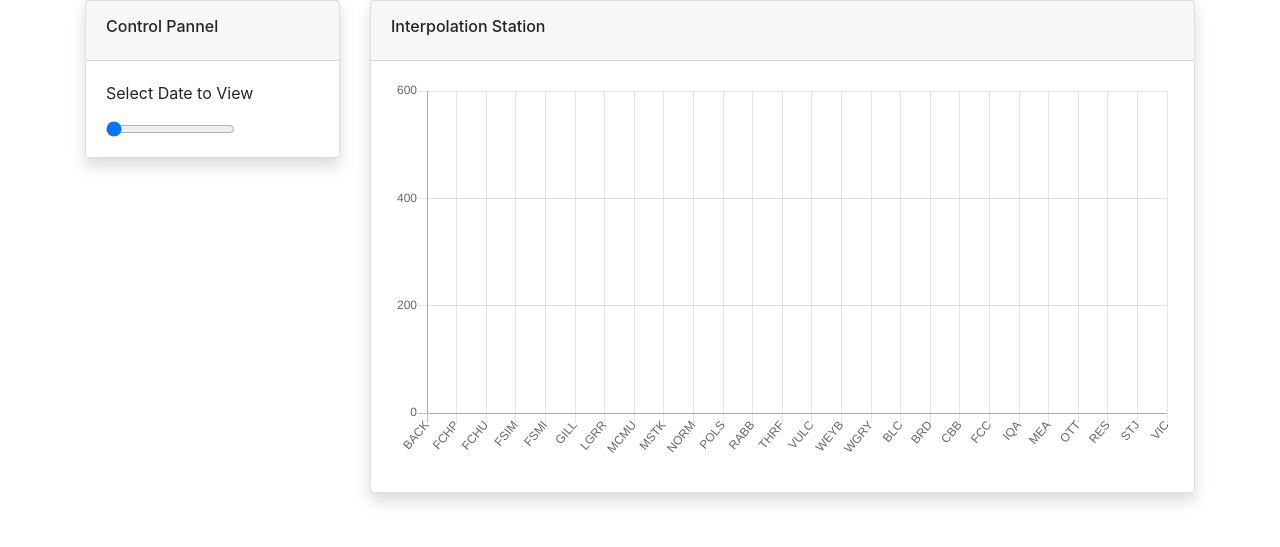
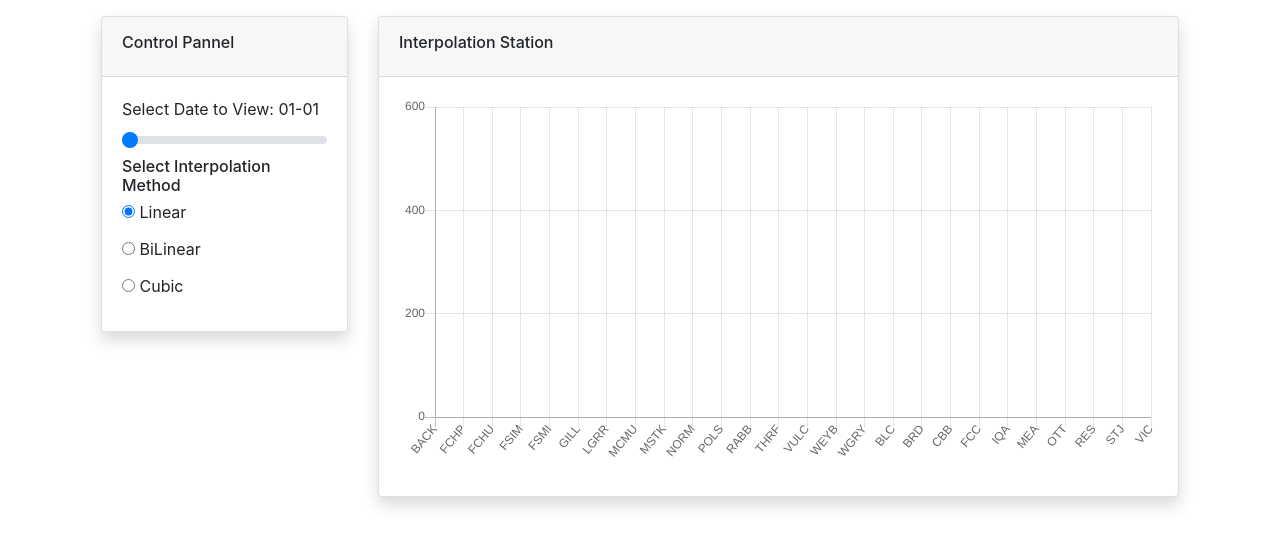
Before and after one commit to filipp-g/magneto, a Flask app: page /data in a window 1280 px wide. Shown: the top 547 px of the page. Run offline with Flask 2, Linux system fonts and the light colour scheme; parts of the project's set-up code (start-up, migrations or seed data) failed here and were passed over; some libraries are stand-ins or nearby versions.

Commit message:
Fancy Graphics to Data

```diff
--- a/static/css/style.css
+++ b/static/css/style.css
@@ -4,8 +4,6 @@ body {
         margin: 0;
         padding: 0;
     }
-
-
     /* Always set the map height explicitly to define the size of the div
  * element that contains the map. */
 
@@ -15,6 +13,6 @@ body {
         margin: 0 auto;
     }
 
-.canvas {
-    height: 400px;
+    .menu-item {
+        margin-bottom: 5px;
     }
--- a/templates/data.html
+++ b/templates/data.html
@@ -1,9 +1,7 @@
 <head>
     <!-- Optional JavaScript -->
     <!-- jQuery first, then Popper.js, then Bootstrap JS -->
-    <script src="https://code.jquery.com/jquery-3.3.1.slim.min.js" integrity="sha384-q8i/X+965DzO0rT7abK41JStQIAqVgRVzpbzo5smXKp4YfRvH+8abtTE1Pi6jizo" crossorigin="anonymous"></script>
     <script src="https://cdnjs.cloudflare.com/ajax/libs/popper.js/1.14.7/umd/popper.min.js" integrity="sha384-UO2eT0CpHqdSJQ6hJty5KVphtPhzWj9WO1clHTMGa3JDZwrnQq4sF86dIHNDz0W1" crossorigin="anonymous"></script>
-    <script src="https://stackpath.bootstrapcdn.com/bootstrap/4.3.1/js/bootstrap.min.js" integrity="sha384-JjSmVgyd0p3pXB1rRibZUAYoIIy6OrQ6VrjIEaFf/nJGzIxFDsf4x0xIM+B07jRM" crossorigin="anonymous"></script>
     <script src="{{ url_for('static', filename='js/jquery.min.js') }}"></script>
     <script src="{{ url_for('static', filename='js/chart.min.js') }}"></script>
     <script src="{{ url_for('static', filename='js/data.js') }}"></script>
@@ -13,16 +11,28 @@
 
 <body>
     <div class="container">
-        <div class="row">
+        <div class="row p-3">
             <div class="col-3">
                 <div class="card shadow mb-4">
                     <div class="card-header py-3 d-flex flex-row align-items-center justify-content-between">
                         <h6>Control Pannel</h6>
                     </div>
-                    <div class="card-body">
-                        <p>Select Date to View </p>
-                        <p id="current-date"></p>
-                        <input id="date-slider" type="range" min="0" max="743" value="0">
+                    <div class="card-body control-panel">
+                        <label for="customRange1">Select Date to View: <span id="current-date">01-01</span></label>
+                        <input type="range" id="date-slider" class="custom-range menu-item" id="customRange1" min="0" max="743" value="0">
+
+                        <br>
+                        <h6 class="menu-item">Select Interpolation Method</h6>
+
+                        <div class="radio menu-item">
+                            <label><input type="radio" name="interpolation" value="Linear" checked="checked"> Linear</label>
+                        </div>
+                        <div class="radio menu-item">
+                            <label><input type="radio" name="interpolation" value="BiLinear"> BiLinear</label>
+                        </div>
+                        <div class="radio menu-item">
+                            <label><input type="radio" name="interpolation" value="Cubic"> Cubic</label>
+                        </div>
                     </div>
                 </div>
             </div>
```
Also changed, not shown: templates/base.html (+4 -5 lines). Lines whose indentation alone changed are shown as unchanged.
